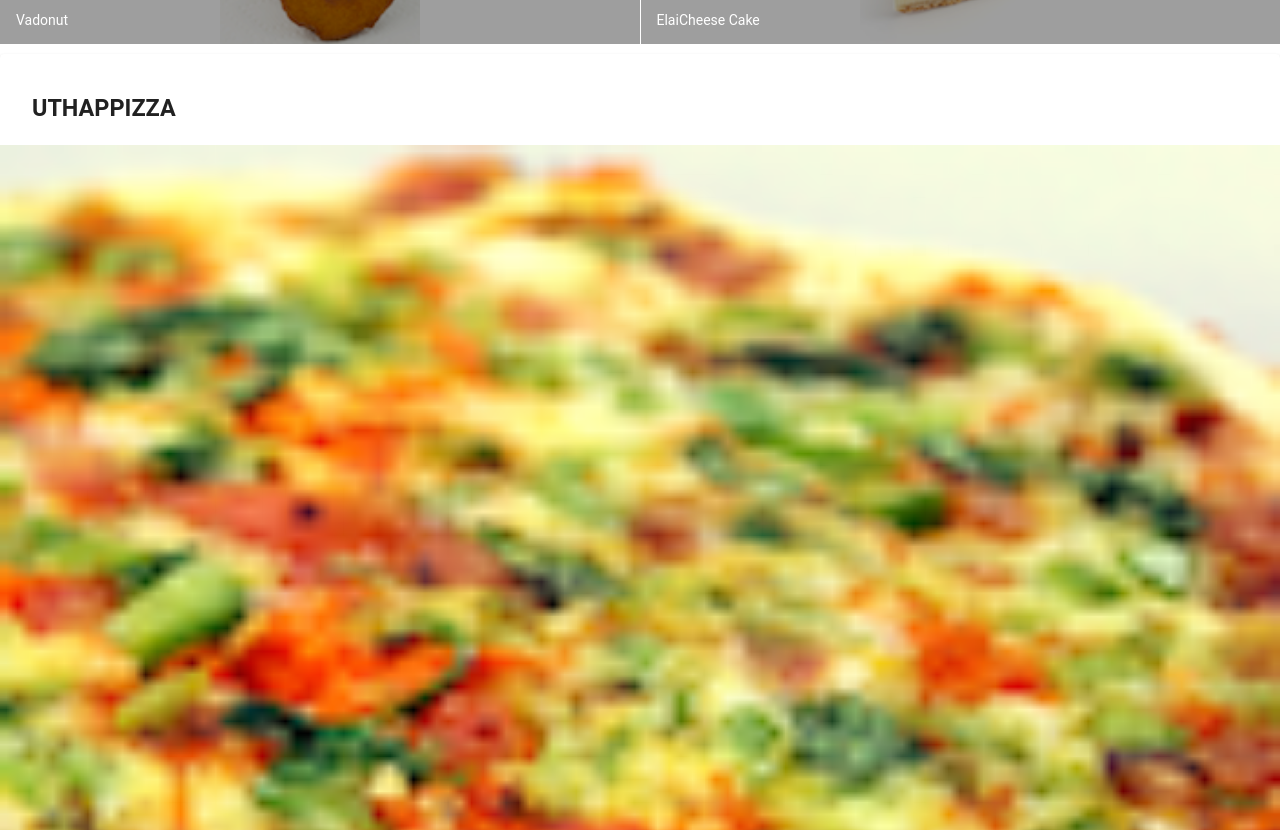
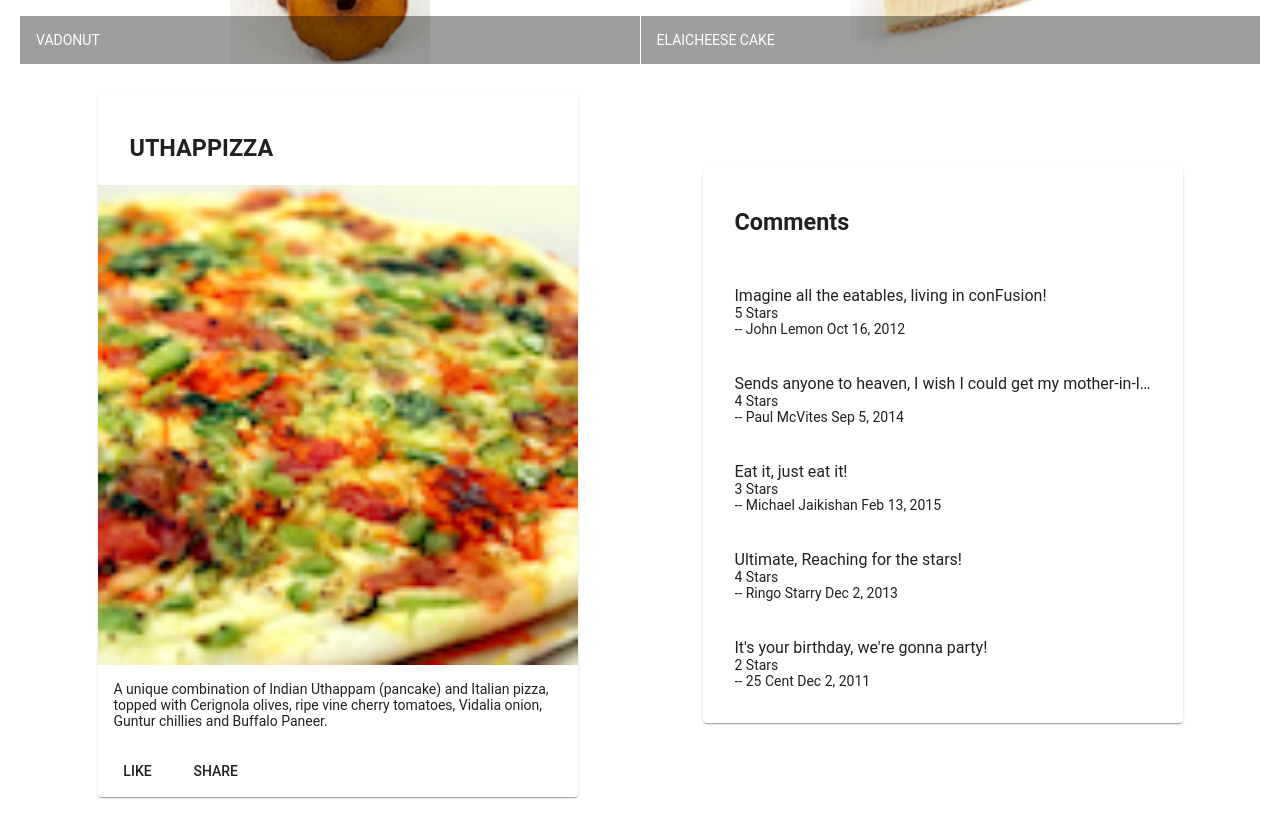
Before and after one commit to Ravib17/Course_Angular, an Angular app in the folder conFusio/: page / in a window 1280 px wide. Shown: the part 500-1330 px from the top of the page. Built offline with nearby package versions, Linux system fonts and the light colour scheme.

Commit message:
Assignment 1 done

```diff
--- a/conFusio/src/app/app.module.ts
+++ b/conFusio/src/app/app.module.ts
@@ -9,11 +9,13 @@ import {MatGridListModule} from '@angular/material/grid-list';
 import {MatCardModule} from '@angular/material/card';
 import {MatButtonModule} from '@angular/material/button';
 import 'hammerjs';
-import { MenuComponent } from './menu/menu.component'
+import { MenuComponent } from './menu/menu.component';
+import { DishdetailComponent } from './dishdetail/dishdetail.component'
 @NgModule({
   declarations: [
     AppComponent,
-    MenuComponent
+    MenuComponent,
+    DishdetailComponent
   ],
   imports: [
     BrowserModule,
--- /dev/null
+++ b/conFusio/src/app/dishdetail/dishdetail.component.html
@@ -0,0 +1,53 @@
+
+<div class="container"
+    fxLayout="row"
+    fxLayout.sm="column"
+    fxLayout.xs="column"
+    fxLayoutAlign.gt-md="space-around center"
+    fxLayoutGap="10px"
+    fxLayoutGap.xs="0">
+
+  <div fxFlex="40">
+      <mat-card *ngIf="dish">
+        <mat-card-header>
+          <mat-card-title>
+            <h3>{{dish.name | uppercase}}</h3>
+          </mat-card-title>
+        </mat-card-header>
+        <img mat-card-image src={{dish.image}} alt={{dish.name}}>
+        <mat-card-content>
+          <p>{{dish.description}}
+          </p>
+        </mat-card-content>
+        <mat-card-actions>
+          <button mat-button>LIKE</button>
+          <button mat-button>SHARE</button>
+        </mat-card-actions>
+      </mat-card>
+  </div>
+  <div fxFlex="40">
+    <mat-card *ngIf="dish" >
+      <mat-card-header>
+        <mat-card-title>
+          <h3>Comments</h3>
+        </mat-card-title>
+      </mat-card-header>
+      <mat-card-content >
+        <mat-list>
+          <mat-list-item *ngFor="let user_comment of dish.comments">
+            <p matLine >
+              <span> {{user_comment.comment}}</span>
+            </p>
+            <p matLine>
+              <span> {{user_comment.rating}} Stars  </span>
+            </p>
+            <p matLine>
+              <span> -- {{user_comment.author}} {{user_comment.date | date }} </span>
+            </p>
+          </mat-list-item>
+        </mat-list>
+      </mat-card-content>
+    </mat-card>
+  </div>
+
+</div>
--- /dev/null
+++ b/conFusio/src/app/dishdetail/dishdetail.component.ts
@@ -0,0 +1,59 @@
+import { Component, OnInit } from '@angular/core';
+const DISH = {
+  id: '0',
+  name: 'Uthappizza',
+  image: '/assets/images/uthappizza.png',
+  category: 'mains',
+  featured: true,
+  label: 'Hot',
+  price: '4.99',
+  // tslint:disable-next-line:max-line-length
+  description: 'A unique combination of Indian Uthappam (pancake) and Italian pizza, topped with Cerignola olives, ripe vine cherry tomatoes, Vidalia onion, Guntur chillies and Buffalo Paneer.',
+  comments: [
+       {
+           rating: 5,
+           comment: 'Imagine all the eatables, living in conFusion!',
+           author: 'John Lemon',
+           date: '2012-10-16T17:57:28.556094Z'
+       },
+       {
+           rating: 4,
+           comment: 'Sends anyone to heaven, I wish I could get my mother-in-law to eat it!',
+           author: 'Paul McVites',
+           date: '2014-09-05T17:57:28.556094Z'
+       },
+       {
+           rating: 3,
+           comment: 'Eat it, just eat it!',
+           author: 'Michael Jaikishan',
+           date: '2015-02-13T17:57:28.556094Z'
+       },
+       {
+           rating: 4,
+           comment: 'Ultimate, Reaching for the stars!',
+           author: 'Ringo Starry',
+           date: '2013-12-02T17:57:28.556094Z'
+       },
+       {
+           rating: 2,
+           comment: 'It\'s your birthday, we\'re gonna party!',
+           author: '25 Cent',
+           date: '2011-12-02T17:57:28.556094Z'
+       }
+   ]
+};
+
+@Component({
+  selector: 'app-dishdetail',
+  templateUrl: './dishdetail.component.html',
+  styleUrls: ['./dishdetail.component.scss']
+})
+export class DishdetailComponent implements OnInit {
+
+  dish = DISH;
+  constructor() { }
+
+  ngOnInit() {
+  }
+
+}
--- a/conFusio/src/app/menu/menu.component.html
+++ b/conFusio/src/app/menu/menu.component.html
@@ -11,28 +11,10 @@
       <mat-grid-tile *ngFor="let dish of dishes">
         <img height="200px" src={{dish.image}} alt={{dish.name}>
           <mat-grid-tile-footer>
-            <h1 >{{dish.name}}</h1>
+            <h1 >{{dish.name | uppercase }} </h1>
           </mat-grid-tile-footer>
       </mat-grid-tile>
   </mat-grid-list>
   </div>
-  <div fxFlex *ngIf="selectedDish">
-    <mat-card>
-      <mat-card-header>
-        <mat-card-title>
-          <h3>{{selectedDish.name | uppercase}}</h3>
-        </mat-card-title>
-      </mat-card-header>
-      <img mat-card-image src={{selectedDish.image}} alt={{selectedDish.name}}>
-      <mat-card-content>
-        <p>{{selectedDish.description}}
-        </p>
-      </mat-card-content>
-      <mat-card-actions>
-        <button mat-button>LIKE</button>
-        <button mat-button>SHARE</button>
-      </mat-card-actions>
-    </mat-card>
-  </div>
-
+  <app-dishdetail></app-dishdetail>
 </div>
--- a/conFusio/src/styles.scss
+++ b/conFusio/src/styles.scss
@@ -9,3 +9,7 @@ body {
   font-family: Roboto, sans-serif;
 
 }
+.container{
+  margin: 20px;
+  display: flex;
+}
```
Also changed, not shown: conFusio/src/app/dishdetail/dishdetail.component.scss (added), conFusio/src/app/shared/dishes.ts (added), 1 other file (tests, documents, lock files or other folders).
